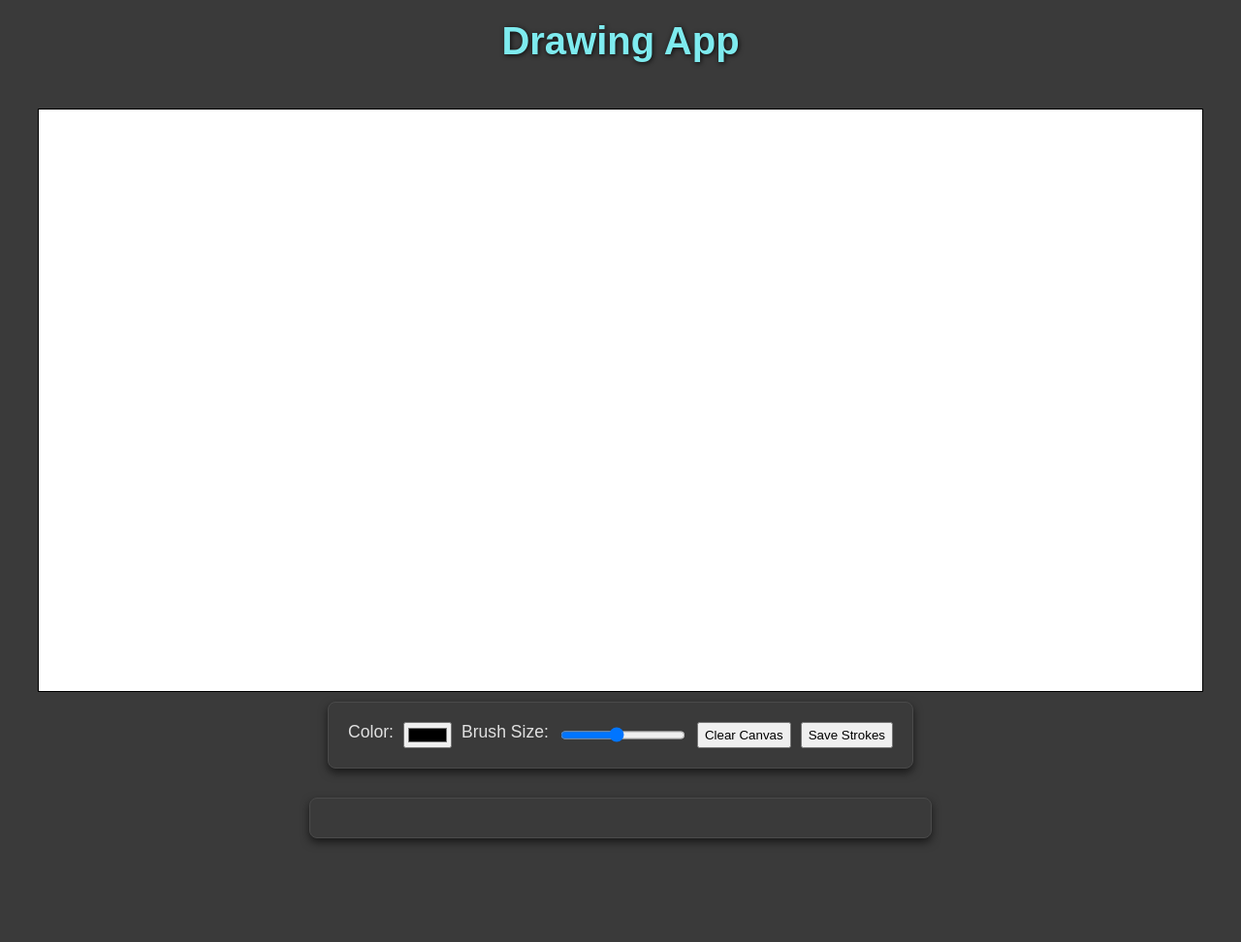
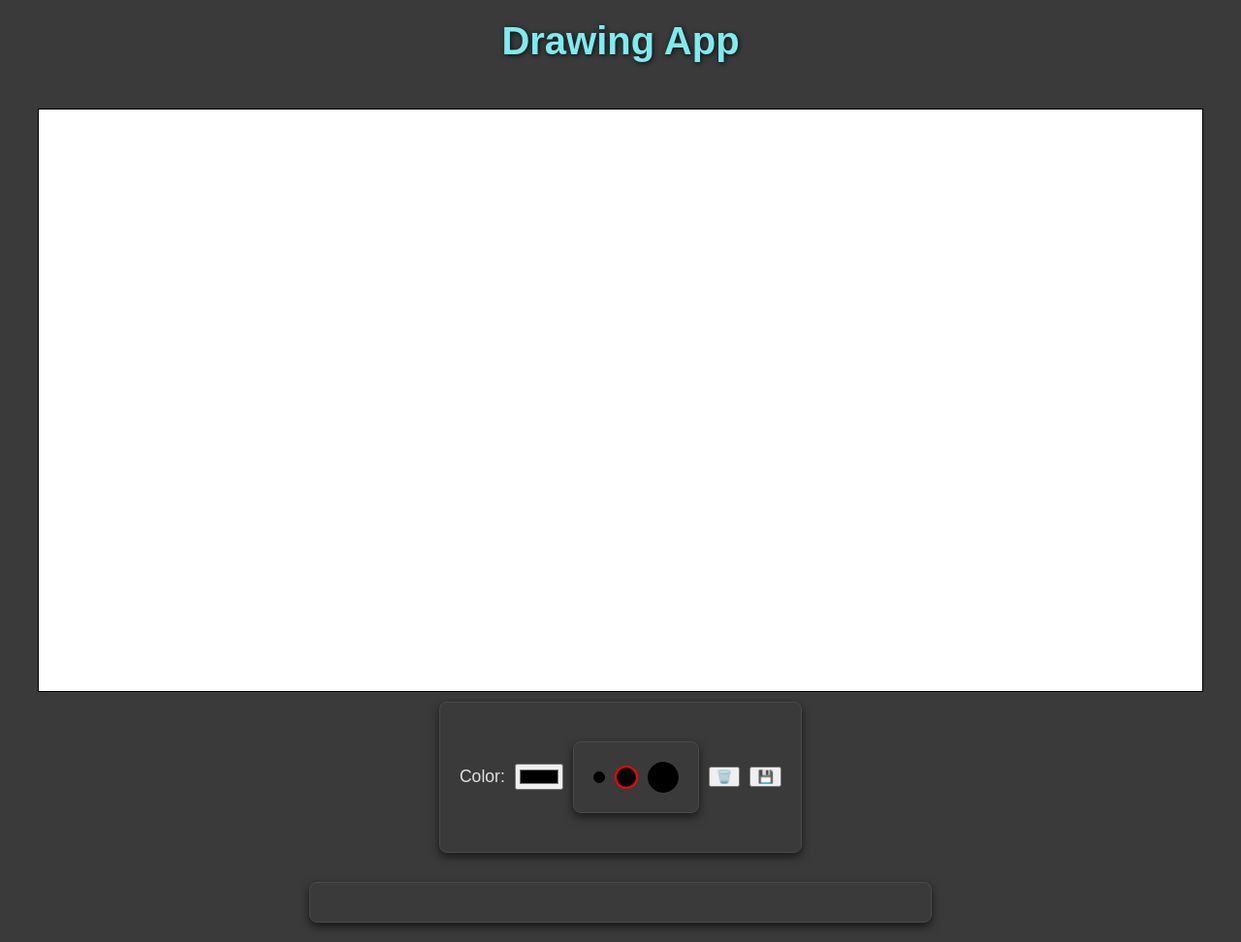
Before and after one commit to rleopoldo131/InkQuery, a website: page Drawing_App.html in a window 1280 px wide. Shown: the whole page at 97% size. Before the commit the page ends 885 px from the top, so only its background shows below. Drawn offline with Linux system fonts and the light colour scheme.

Commit message:
Changed Brush size to dots, and added emojis for buttons instead of using text

```diff
--- a/Drawing_App.html
+++ b/Drawing_App.html
@@ -20,6 +20,34 @@
       margin-top: 10px;
       display: flex;
       gap: 10px;
+      align-items: center;
+    }
+    #brushSizeContainer {
+      display: flex;
+      gap: 10px;
+      align-items: center;
+    }
+    .brush-dot {
+      display: inline-block;
+      border-radius: 50%;
+      cursor: pointer;
+      border: 1px solid black;
+      background-color: #000;
+    }
+    .brush-dot[data-size="2"] {
+      width: 10px;
+      height: 10px;
+    }
+    .brush-dot[data-size="5"] {
+      width: 20px;
+      height: 20px;
+    }
+    .brush-dot[data-size="10"] {
+      width: 30px;
+      height: 30px;
+    }
+    .brush-dot.active {
+      border: 2px solid red;
     }
     #output {
       margin-top: 10px;
@@ -31,17 +59,20 @@
 </head>
 <body>
   <h1>Drawing App</h1>
-  <canvas id="canvas" width=1200 height=600></canvas>
+  <canvas id="canvas" width="1200" height="600"></canvas>
 
   <div id="controls">
     <label for="colorPicker">Color:</label>
     <input type="color" id="colorPicker" value="#000000">
 
-    <label for="brushSize">Brush Size:</label>
-    <input type="range" id="brushSize" min="1" max="10" value="5">
+    <div id="brushSizeContainer">
+      <span class="brush-dot" data-size="2"></span>
+      <span class="brush-dot" data-size="5"></span>
+      <span class="brush-dot" data-size="10"></span>
+    </div>
 
-    <button id="clearButton">Clear Canvas</button>
-    <button id="saveButton">Save Strokes</button>
+    <button id="clearButton">🗑️</button>
+    <button id="saveButton">💾</button>
   </div>
 
   <div id="output"></div>
@@ -50,27 +81,37 @@
     const canvas = document.getElementById('canvas');
     const ctx = canvas.getContext('2d');
     const colorPicker = document.getElementById('colorPicker');
-    const brushSize = document.getElementById('brushSize');
     const clearButton = document.getElementById('clearButton');
     const saveButton = document.getElementById('saveButton');
+    const brushDots = document.querySelectorAll('.brush-dot');
     const outputDiv = document.getElementById('output');
 
     let drawing = false;
     let currentStroke = []; // Array to store points of the current stroke
     let strokes = [];       // Array to store all strokes
 
-    // Start drawing and begin recording stroke
+    // Set default brush size
+    ctx.lineWidth = 5;
+    document.querySelector('.brush-dot[data-size="5"]').classList.add('active');
+
+    // Brush size selection
+    brushDots.forEach(dot => {
+      dot.addEventListener('click', () => {
+        brushDots.forEach(dot => dot.classList.remove('active'));
+        dot.classList.add('active');
+        ctx.lineWidth = parseInt(dot.dataset.size, 10);
+      });
+    });
+
     function startDrawing(event) {
       drawing = true;
-      currentStroke = []; // Reset current stroke
-      addPoint(event);    // Add the starting point to the stroke
+      currentStroke = [];
+      addPoint(event);
     }
 
-    // Draw on the canvas and add points to the current stroke
     function draw(event) {
       if (!drawing) return;
 
-      ctx.lineWidth = brushSize.value;
       ctx.lineCap = 'round';
       ctx.strokeStyle = colorPicker.value;
 
@@ -79,16 +120,14 @@
       ctx.beginPath();
       ctx.moveTo(event.clientX - canvas.offsetLeft, event.clientY - canvas.offsetTop);
 
-      addPoint(event); // Add each point to the stroke
+      addPoint(event);
     }
 
-    // Stop drawing and save the current stroke
     function stopDrawing() {
       if (drawing) {
         drawing = false;
-        ctx.beginPath(); // Reset path
+        ctx.beginPath();
         if (currentStroke.length > 0) {
-          // Convert the stroke to Quick, Draw! format and add to strokes array
           strokes.push({
             x: currentStroke.map(point => point[0]),
             y: currentStroke.map(point => point[1])
@@ -97,18 +136,16 @@
       }
     }
 
-    // Add a point to the current stroke
     function addPoint(event) {
       const x = event.clientX - canvas.offsetLeft;
       const y = event.clientY - canvas.offsetTop;
       currentStroke.push([x, y]);
     }
 
-    // Clear canvas and reset strokes
     clearButton.addEventListener('click', () => {
       ctx.clearRect(0, 0, canvas.width, canvas.height);
-      strokes = []; // Clear strokes array
-      outputDiv.textContent = ''; // Clear output
+      strokes = [];
+      outputDiv.textContent = '';
     });
 
     saveButton.addEventListener('click', () => {
@@ -120,8 +157,6 @@
       window.location.href = "results.html";
     });
 
-
-    // Set up event listeners for drawing
     canvas.addEventListener('mousedown', startDrawing);
     canvas.addEventListener('mousemove', draw);
     canvas.addEventListener('mouseup', stopDrawing);
```
